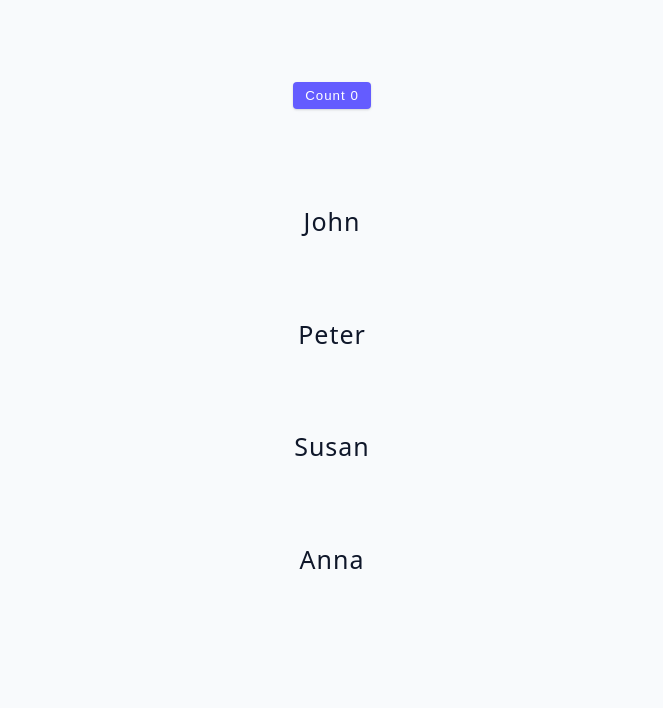
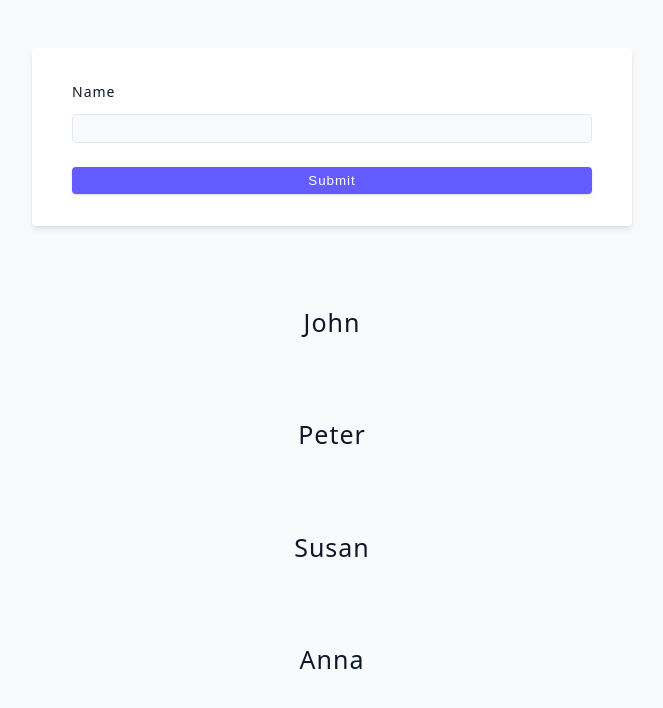
Before and after one commit to hungbui7690/react-tutorials, a React (Vite) app in the folder client/: page / in a window 1280 px wide. Shown: the top 708 px of the page, without its empty margins (308-971 px from the left). Built offline with nearby package versions, Linux system fonts and the light colour scheme.

Commit message:
Performance P3: Lower State Challenge

```diff
--- a/client/src/Counter.jsx
+++ /dev/null
@@ -1,19 +0,0 @@
-import React, { useState } from 'react'
-
-// (1)
-const Counter = () => {
-  const [count, setCount] = useState(0)
-  return (
-    <>
-      <button
-        className='btn'
-        onClick={() => setCount(count + 1)}
-        style={{ marginBottom: '1rem' }}
-      >
-        count {count}
-      </button>
-    </>
-  )
-}
-
-export default Counter
--- a/client/src/LowerState.jsx
+++ b/client/src/LowerState.jsx
@@ -1,25 +1,55 @@
 /*
-  Performance P2: Lower State
-  - one possible solution is to lower the state
-
-  > move the states to another file > then import and use
+  Performance P3: Lower State Challenge
+  - fix this one > decide which component that we need to move
 
 */
 
 import { useState } from 'react'
 import { data } from './data'
 import List from './List'
-import Counter from './Counter' // (2a)
 
-const LowerState = () => {
+const LowerStateChallenge = () => {
   const [people, setPeople] = useState(data)
+  const [name, setName] = useState('')
+
+  const handleSubmit = (e) => {
+    e.preventDefault()
+    if (!name) {
+      alert('Please Provide Name Value')
+      return
+    }
+    addPerson()
+    setName('')
+  }
+
+  const addPerson = () => {
+    const fakeId = Date.now()
+    const newPerson = { id: fakeId, name }
+    setPeople([...people, newPerson])
+  }
 
   return (
-    <section className='container'>
-      {/* (2b) now we can test > then see that it's not re-render anymore */}
-      <Counter />
+    <section>
+      <form className='form' onSubmit={handleSubmit}>
+        <div className='form-row'>
+          <label htmlFor='name' className='form-label'>
+            name
+          </label>
+          <input
+            type='text'
+            name='name'
+            id='name'
+            className='form-input'
+            value={name}
+            onChange={(e) => setName(e.target.value)}
+          />
+        </div>
+        <button className='btn btn-block' type='submit'>
+          submit
+        </button>
+      </form>
       <List people={people} />
     </section>
   )
 }
-export default LowerState
+export default LowerStateChallenge
--- a/client/src/Person.jsx
+++ b/client/src/Person.jsx
@@ -1,12 +1,4 @@
-import { useEffect } from 'react'
-
 const Person = ({ name }) => {
-  console.log('render')
-
-  useEffect(() => {
-    console.log('unfortunately does not fix the issue')
-  }, [])
-
   return (
     <div className='container'>
       <h4>{name}</h4>
```
Also changed, not shown: client/src/List.jsx (+5 -5 lines).
